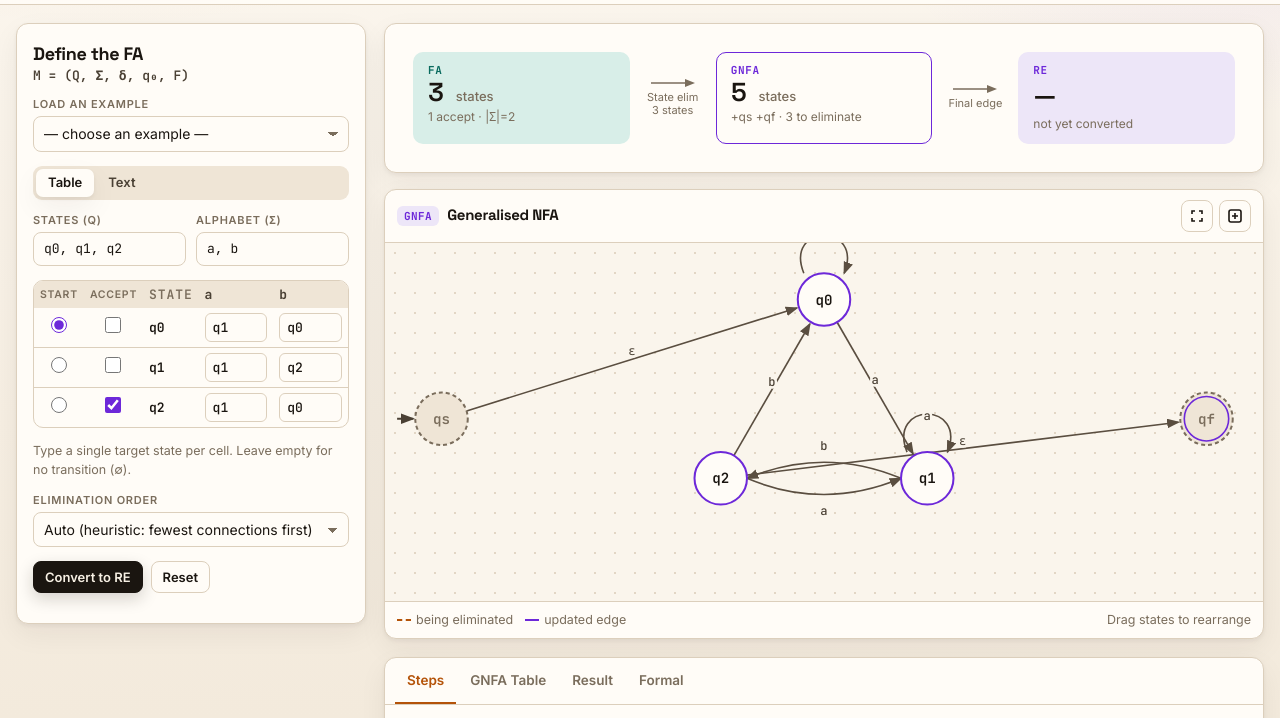
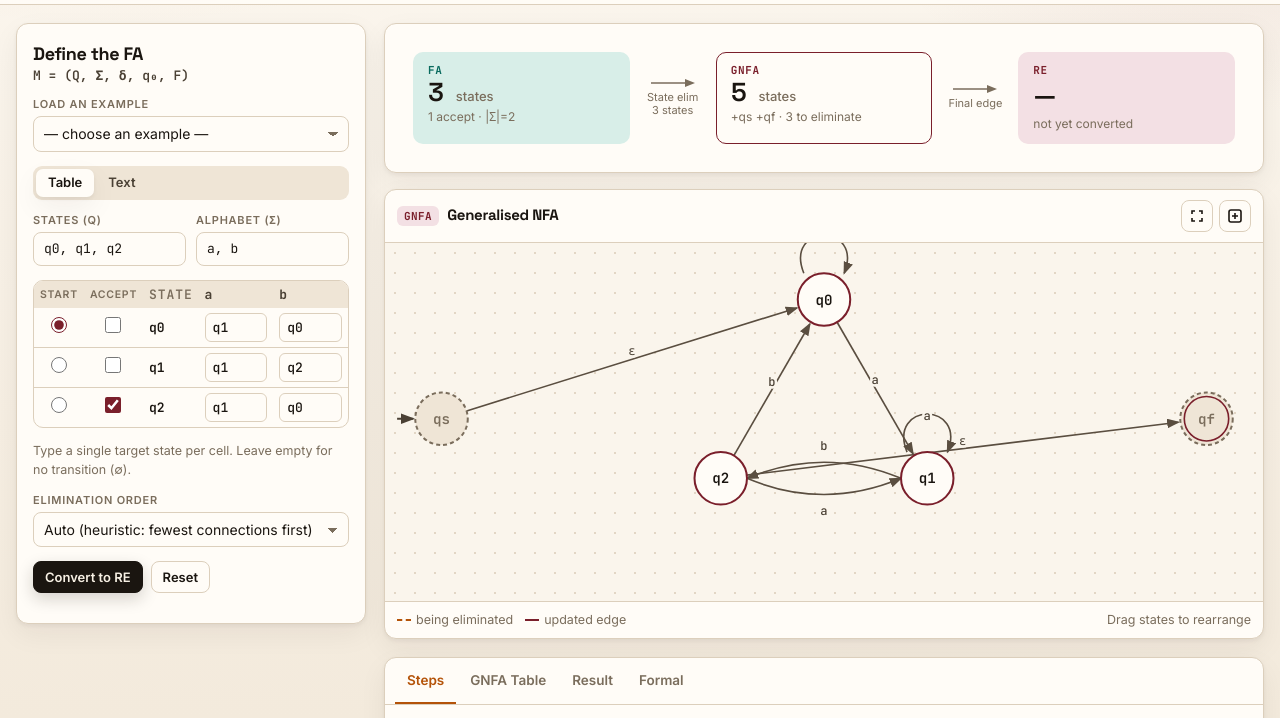
Before and after one commit to codecrafter071727/Fa-re-studio, a plain HTML site: page docs/index.html in a window 1280 px wide. Shown: the part 73-791 px from the top of the page. Drawn offline with Linux system fonts and the light colour scheme.

Commit message:
Replace purple accents with maroon.
Update RE/focus colors, soft fills, and the favicon tint so the cream theme reads warmer.

Co-authored-by: Cursor <cursoragent@cursor.com>

```diff
--- a/docs/index.html
+++ b/docs/index.html
@@ -17,10 +17,10 @@
   --ink:#1A1510; --ink-2:#4A4034; --ink-3:#7A6D5C;
   --canvas:#FAF5EC; --dot:#E2D6C5; --edge:#5A4E40;
   --fa:#0A6B5F; --fa-soft:#D8EEE8;
-  --re:#6D28D9; --re-soft:#EDE6F8;
+  --re:#7A1F2B; --re-soft:#F3E0E4;
   --hot:#B45309; --hot-soft:#F6E4C8;
   --ok:#166534; --ok-soft:#DCF2E3; --bad:#B91C1C; --bad-soft:#FBE3E0; --warn:#92400E; --warn-soft:#F7E9C8;
-  --focus:#6D28D9;
+  --focus:#7A1F2B;
   --shadow:0 2px 4px rgba(26,21,16,.05), 0 10px 28px rgba(26,21,16,.06);
   --font-display:"Space Grotesk", ui-sans-serif, system-ui, sans-serif;
   --font-body:"Inter", ui-sans-serif, system-ui, -apple-system, "Segoe UI", Roboto, sans-serif;
@@ -31,10 +31,10 @@
     --bg:#0C1017; --surface:#131924; --surface-2:#1B2230; --line:#263042; --line-2:#36435A;
     --ink:#E7EBF3; --ink-2:#AAB4C6; --ink-3:#7D899F;
     --canvas:#0F141D; --dot:#242D3C; --edge:#8D98AD;
-    --fa:#3CC8B7; --fa-soft:#0F302C; --re:#A78BFA; --re-soft:#2D1B69;
+    --fa:#3CC8B7; --fa-soft:#0F302C; --re:#E08A96; --re-soft:#3A1A22;
     --hot:#FFA040; --hot-soft:#3D250F;
     --ok:#52D98B; --ok-soft:#10301E; --bad:#FF7F75; --bad-soft:#3A1614; --warn:#E8B64A; --warn-soft:#33270B;
-    --focus:#A78BFA; --shadow:0 1px 2px rgba(0,0,0,.35);
+    --focus:#E08A96; --shadow:0 1px 2px rgba(0,0,0,.35);
     color-scheme:dark;
   }
 }
@@ -42,10 +42,10 @@
   --bg:#0C1017; --surface:#131924; --surface-2:#1B2230; --line:#263042; --line-2:#36435A;
   --ink:#E7EBF3; --ink-2:#AAB4C6; --ink-3:#7D899F;
   --canvas:#0F141D; --dot:#242D3C; --edge:#8D98AD;
-  --fa:#3CC8B7; --fa-soft:#0F302C; --re:#A78BFA; --re-soft:#2D1B69;
+  --fa:#3CC8B7; --fa-soft:#0F302C; --re:#E08A96; --re-soft:#3A1A22;
   --hot:#FFA040; --hot-soft:#3D250F;
   --ok:#52D98B; --ok-soft:#10301E; --bad:#FF7F75; --bad-soft:#3A1614; --warn:#E8B64A; --warn-soft:#33270B;
-  --focus:#A78BFA; --shadow:0 1px 2px rgba(0,0,0,.35);
+  --focus:#E08A96; --shadow:0 1px 2px rgba(0,0,0,.35);
   color-scheme:dark;
 }
 :root{padding-top:env(safe-area-inset-top,0px);padding-bottom:env(safe-area-inset-bottom,0px)}
@@ -56,7 +56,7 @@ body{
   margin:0;color:var(--ink);font:400 14px/1.5 var(--font-body);
   background:
     radial-gradient(900px 420px at 8% -12%, rgba(180,83,9,.08), transparent 55%),
-    radial-gradient(700px 380px at 96% 0%, rgba(109,40,217,.06), transparent 50%),
+    radial-gradient(700px 380px at 96% 0%, rgba(122,31,43,.07), transparent 50%),
     linear-gradient(180deg, #FBF6EE 0%, var(--bg) 45%, #F0E6D6 100%);
   min-height:100vh;
 }
```
Also changed, not shown: src/app.html (+7 -7 lines), 1 other file.
